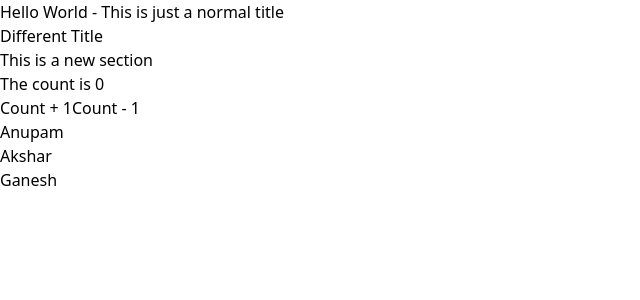
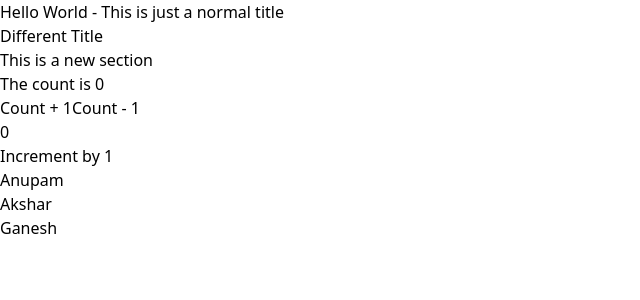
Before and after one commit to AnupamPoudel1/react-typescript, a React (Vite) app: page / in a window 1280 px wide. Shown: the top 300 px of the page, without its empty margins (0-640 px from the left). Built offline with nearby package versions, Linux system fonts and the light colour scheme.

Commit message:
implenmentation of hooks in react typescript

```diff
--- a/src/components/Counter.tsx
+++ b/src/components/Counter.tsx
@@ -1,22 +1,46 @@
-import { ReactNode } from "react";
+import { ReactNode, useCallback, useEffect, useState, MouseEvent, KeyboardEvent } from "react";
 
 type CounterProps = {
     setCount: React.Dispatch<React.SetStateAction<number>>,
     children: ReactNode,
 }
 
-const Counter = ({setCount, children}: CounterProps) => {
+interface User {
+    id: number,
+    username: string
+}
+
+const Counter = ({ setCount, children }: CounterProps) => {
+
+    const [counter, setCounter] = useState<number>(0);
+    const [users, setUsers] = useState<User | null>({ id: 1, username: 'Anupam' });
+
+    useEffect(() => {
+        console.log('Mounting Users');
+        console.log('Users: ', users);
+
+        return () => console.log('Unmounting Users');
+    }, [users]);
+
+    const addOne = useCallback((e: MouseEvent<HTMLButtonElement> | KeyboardEvent<HTMLButtonElement>): void => setCounter(prev => prev + 1), []);
+
     return (
         <>
+            <div>
                 <h1>
                     {children}
                 </h1>
-            <button onClick={() => setCount(prev => prev +1)}>
+                <button onClick={() => setCount(prev => prev + 1)}>
                     Count + 1
                 </button>
-            <button onClick={() => setCount(prev => prev -1)}>
+                <button onClick={() => setCount(prev => prev - 1)}>
                     Count - 1
                 </button>
+            </div>
+            <div>
+                <h1>{counter}</h1>
+                <button onClick={addOne}>Increment by 1</button>
+            </div>
         </>
     );
 }
```
Lines whose indentation alone changed are shown as unchanged.
